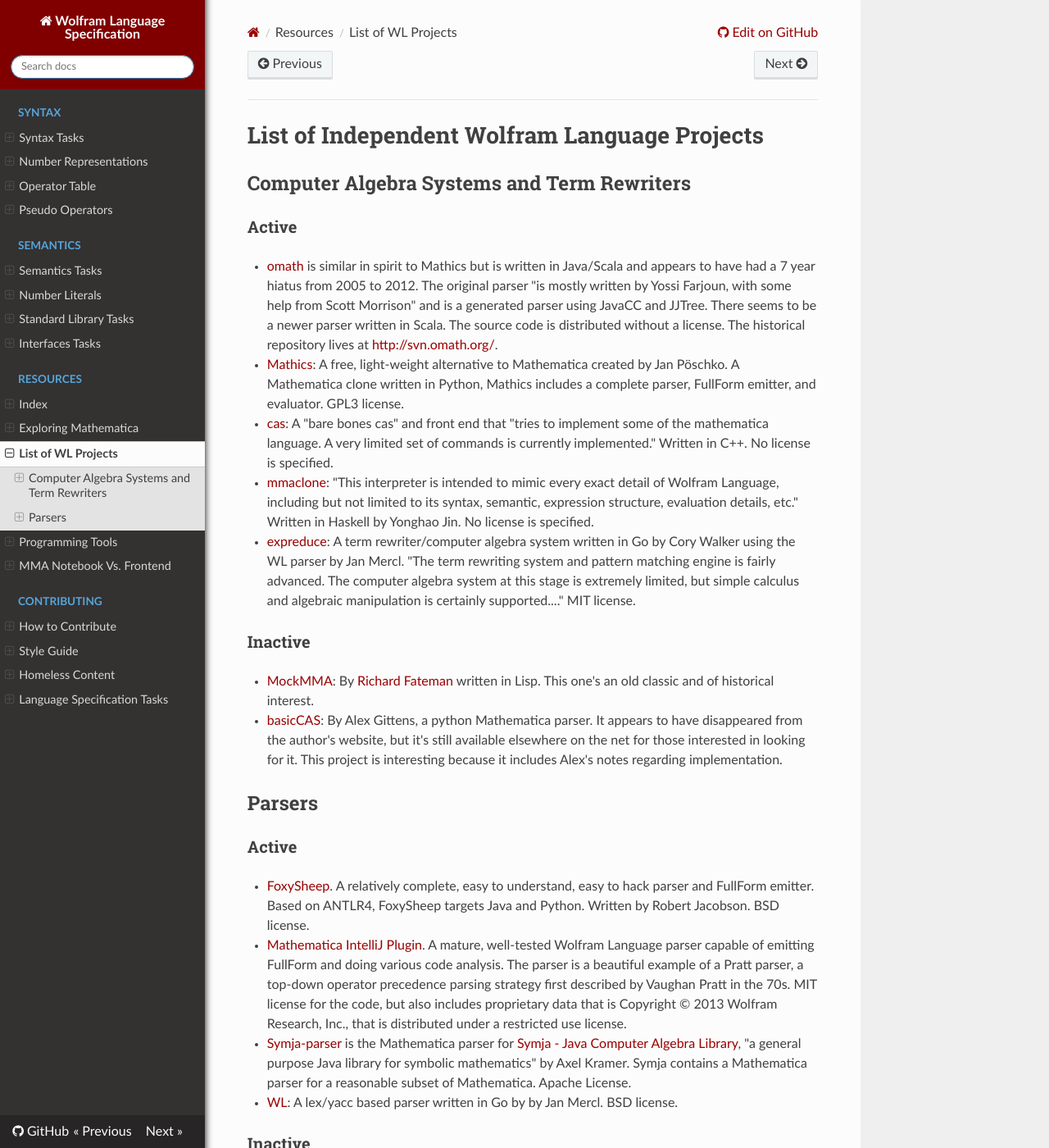
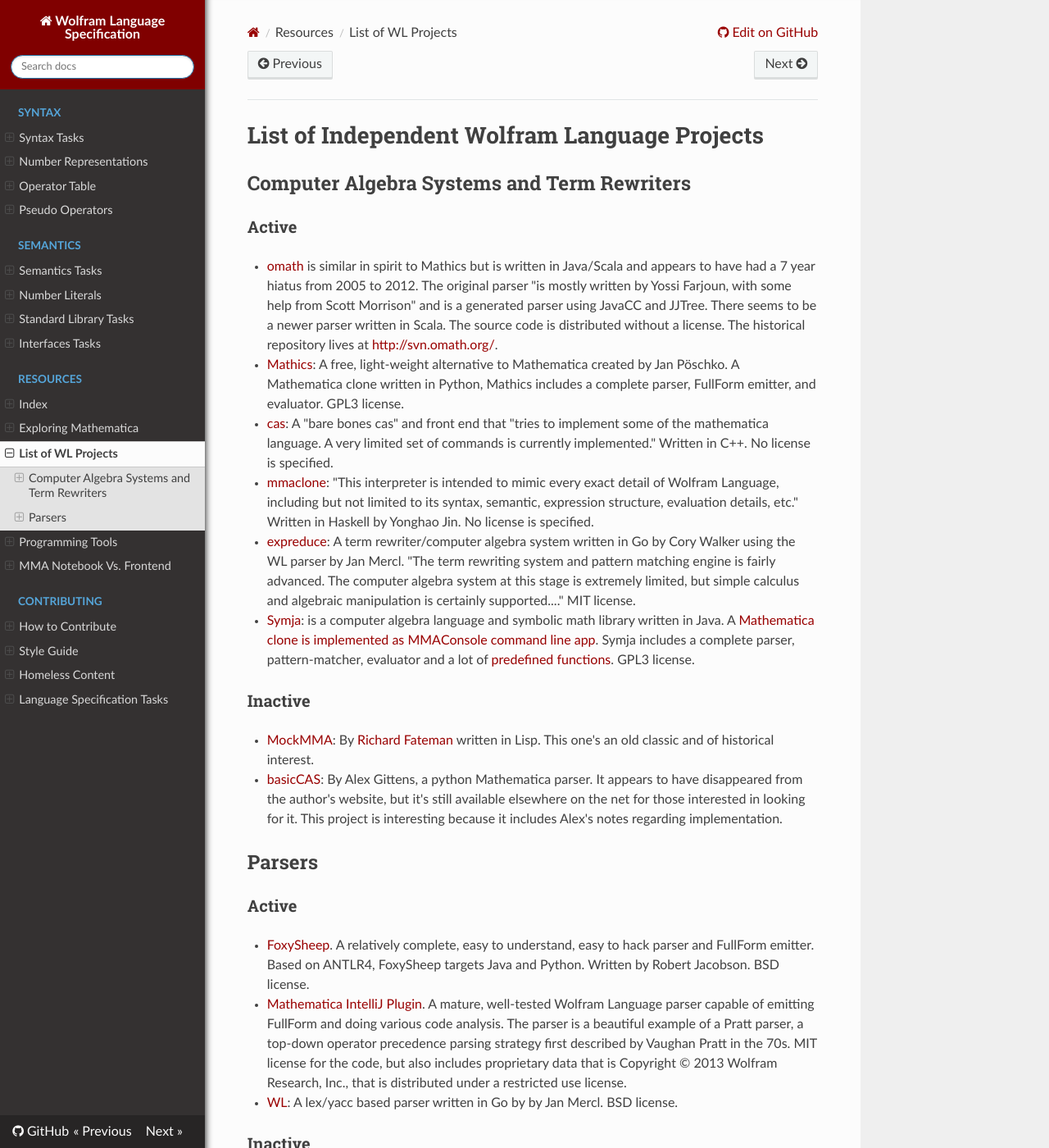
Before and after one commit to WLTools/LanguageSpec, an MkDocs documentation site: the page built from docs/Resources/List-of-W-Language-Projects.md, in a window 1280 px wide and 1400 px high. Shown: the whole window at 82% size. Built offline with MkDocs 1.6.1, drawn with Linux system fonts in a browser that asks for light colours; nearby versions of some CDN libraries.

Commit message:
Update List-of-W-Language-Projects.md
Added Symja CAS project and deleted inactive Symja parser project

```diff
--- a/docs/Resources/List-of-W-Language-Projects.md
+++ b/docs/Resources/List-of-W-Language-Projects.md
@@ -9,7 +9,7 @@
 * [cas](https://github.com/tthsqe12/cas): A "bare bones cas" and front end that "tries to implement some of the mathematica language. A very limited set of commands is currently implemented." Written in C++. No license is specified.
 * [mmaclone](https://github.com/jyh1/mmaclone): "This interpreter is intended to mimic every exact detail of Wolfram Language, including but not limited to its syntax, semantic, expression structure, evaluation details, etc." Written in Haskell by Yonghao Jin. No license is specified.
 * [expreduce](https://github.com/corywalker/expreduce): A term rewriter/computer algebra system written in Go by Cory Walker using the WL parser by Jan Mercl. "The term rewriting system and pattern matching engine is fairly advanced. The computer algebra system at this stage is extremely limited, but simple calculus and algebraic manipulation is certainly supported...." MIT license.
-
+* [Symja](https://github.com/axkr/symja_android_library): is a computer algebra language and symbolic math library written in Java. A [Mathematica clone is implemented as MMAConsole command line app](https://github.com/axkr/symja_android_library/wiki/MMA-console-usage). Symja includes a complete parser, pattern-matcher, evaluator and a lot of [predefined functions](https://github.com/axkr/symja_android_library/tree/master/symja_android_library/doc/functions). GPL3 license.
 
 ### Inactive
 
@@ -22,7 +22,6 @@
 
 * [FoxySheep](https://github.com/rljacobson/FoxySheep). A relatively complete, easy to understand, easy to hack parser and FullForm emitter. Based on ANTLR4, FoxySheep targets Java and Python. Written by Robert Jacobson. BSD license.
 * [Mathematica IntelliJ Plugin](http://wlplugin.halirutan.de/). A mature, well-tested Wolfram Language parser capable of emitting FullForm and doing various code analysis.  The parser is a beautiful example of a Pratt parser, a top-down operator precedence parsing strategy first described by Vaughan Pratt in the 70s. MIT license for the code, but also includes proprietary data that is Copyright © 2013 Wolfram Research, Inc., that is distributed under a restricted use license.
-* [Symja-parser](https://github.com/axkr/symja-parser) is the Mathematica parser for [Symja - Java Computer Algebra Library](https://bitbucket.org/axelclk/symja_android_library/wiki/Home), "a general purpose Java library for symbolic mathematics" by Axel Kramer. Symja contains a Mathematica parser for a reasonable subset of Mathematica. Apache License.
 * [WL](https://github.com/cznic/wl): A lex/yacc based parser written in Go by by Jan Mercl. BSD license.
 
 ### Inactive
```
